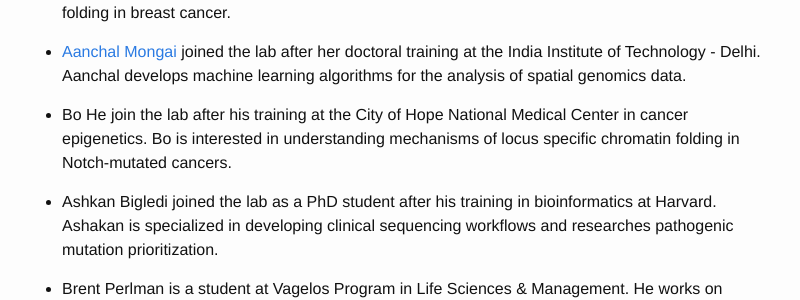
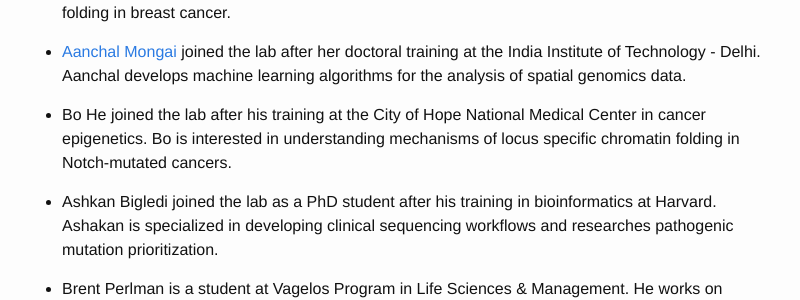
Before and after one commit to faryabib/faryabib.github.io, a Jekyll site: the page built from people.md, in a window 1280 px wide and 900 px high, scrolled down 302 px. Shown: the part 154-454 px from the top of the window, without its empty margins (238-1038 px from the left). Built offline with Jekyll 4.4.1, drawn with Linux system fonts in a browser that asks for light colours.

Commit message:
Update people.md

```diff
--- a/people.md
+++ b/people.md
@@ -14,7 +14,7 @@ permalink: /people.html
 
 * [Aanchal Mongai](https://sites.google.com/iiitd.ac.in/aanchalmongia) joined the lab after her doctoral training at the India Institute of Technology - Delhi. Aanchal develops machine learning algorithms for the analysis of spatial genomics data.
 
-* Bo He join the lab after his training at the City of Hope National Medical Center in cancer epigenetics. Bo is interested in understanding mechanisms of locus specific chromatin folding in Notch-mutated cancers.
+* Bo He joined the lab after his training at the City of Hope National Medical Center in cancer epigenetics. Bo is interested in understanding mechanisms of locus specific chromatin folding in Notch-mutated cancers.
 
 * Ashkan Bigledi joined the lab as a PhD student after his training in bioinformatics at Harvard. Ashakan is specialized in developing clinical sequencing workflows and researches pathogenic mutation prioritization.
 
```
